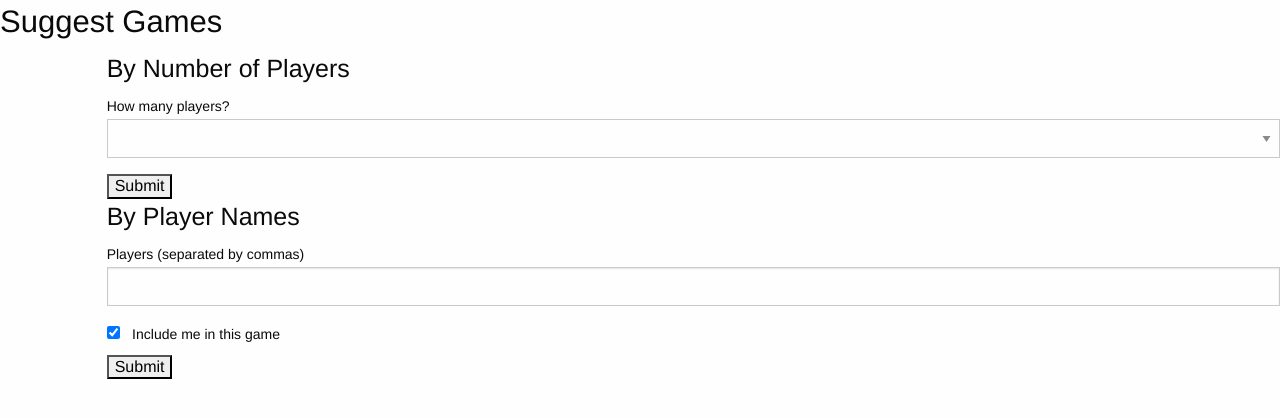
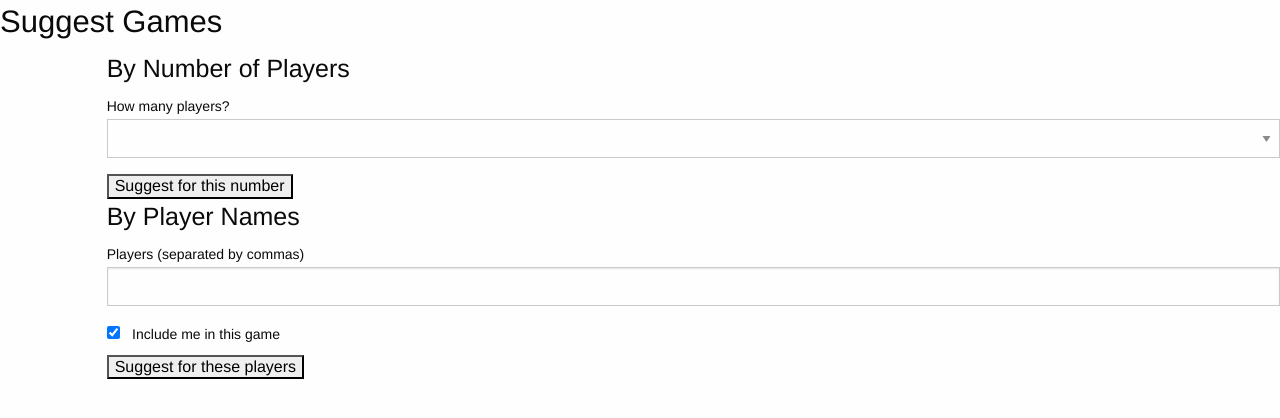
Before and after one commit to mkunkel/board_game_rails, a Rails app: page /games/suggest in a window 1280 px wide. Shown: the part 109-527 px from the top of the page. Run offline with Rails 7, Linux system fonts and the light colour scheme; style sheets or scripts are compiled from the project's sources; some libraries are stand-ins or nearby versions.

Commit message:
suggest by number of players working

```diff
--- a/app/controllers/games_controller.rb
+++ b/app/controllers/games_controller.rb
@@ -53,7 +53,17 @@ class GamesController < ApplicationController
   end
 
   def suggest
-
+    case params[:commit]
+    when "Suggest for this number"
+      number_of_players = params[:game][:number_of_players]
+      word = number_of_players == 1 ? "#player" : "players"
+      @for_string = "#{number_of_players.to_s} #{word}"
+      @suggestions = Game.by_number_of_players(number_of_players)
+    when "Suggest for these players"
+      # friends = friend_names_to_friends(params[:suggest_for_these_players])
+      # @suggestions =
+    end
+      render "/games/suggestions" unless params[:commit].nil?
   end
 
   private
--- a/app/models/game.rb
+++ b/app/models/game.rb
@@ -11,7 +11,7 @@ class Game < ActiveRecord::Base
 
   scope :played_by_player, lambda { |f| f.games }
   scope :not_played_by_player, lambda { |f| all - f.games }
-  scope :not_played_by_player, lambda { |fs| all - fs.map{|x| x.games}.flatten }
+  scope :not_played_by_players, lambda { |fs| all - fs.map{|x| x.games}.flatten }
   scope :by_number_of_players, lambda { |num| where("#{num} BETWEEN min_players AND max_players") }
 
   private
--- /dev/null
+++ b/app/views/games/_suggestion.html.haml
@@ -0,0 +1,5 @@
+%li.suggestion
+  - if suggestion[:bgg_id]
+    = link_to suggestion[:name], game_path(suggestion[:bgg_id], format: :bgg)
+  - else
+    = link_to suggestion[:name], game_path(suggestion[:id])
--- a/app/views/games/suggest.html.haml
+++ b/app/views/games/suggest.html.haml
@@ -10,7 +10,7 @@
           .row
             .small-12.columns
               = f.input :number_of_players, collection: 0..59, label: "How many players?"
-              = f.submit "Submit"
+              = f.submit "Suggest for this number"
     .row
       .small-12.columns
         %h4 By Player Names
@@ -19,4 +19,4 @@
             .small-12.columns
               = f.input :players, label: "Players (separated by commas)"
               = f.input :include_me, as: :boolean, label: "Include me in this game", input_html: {checked: true}
-              = f.submit "Submit"
+              = f.submit "Suggest for these players"
--- a/config/routes.rb
+++ b/config/routes.rb
@@ -13,7 +13,7 @@ BoardGameRails::Application.routes.draw do
   get 'games/search' => 'games#search', :as => :games_search
   get 'games/:id/add' => 'games#add', :as => :add_game
   get 'games/:id/remove' => 'games#remove', :as => :remove_game
-  get 'games/suggest' => 'games#suggest', :as => :suggest_game
+  match 'games/suggest' => 'games#suggest', :via => [:get, :post], :as => :suggest_game
   resources :plays, except: [:new, :destroy, :show]
   get 'plays/:id' => 'plays#new', :as => :new_play
   # get 'plays/:id' => 'plays#new', :as => :new_play
--- a/features/step_definitions/game_steps.rb
+++ b/features/step_definitions/game_steps.rb
@@ -1,9 +1,3 @@
-Then(/^I select "(.*?)" from "(.*?)"$/) do |value, field|
-  field = "game #{field}"
-  field = field.gsub(/[().]/, "").split(" ").join("_").downcase
-  select(value, from: field)
-end
-
 Given(/^a set of (\d+) plays$/) do |num|
   num.to_i.times do
     Fabricate(:play)
--- a/features/step_definitions/interaction_steps.rb
+++ b/features/step_definitions/interaction_steps.rb
@@ -93,3 +93,7 @@ end
 Then(/^"(.*?)" should be checked$/) do |arg1|
   page.should have_checked_field(arg1)
 end
+
+Then(/^I select "(.*?)" from "(.*?)"$/) do |value, field|
+  select(value, from: field)
+end
```
Also changed, not shown: app/views/games/suggestions.html.haml (added, +9 -0 lines), 2 other files.
